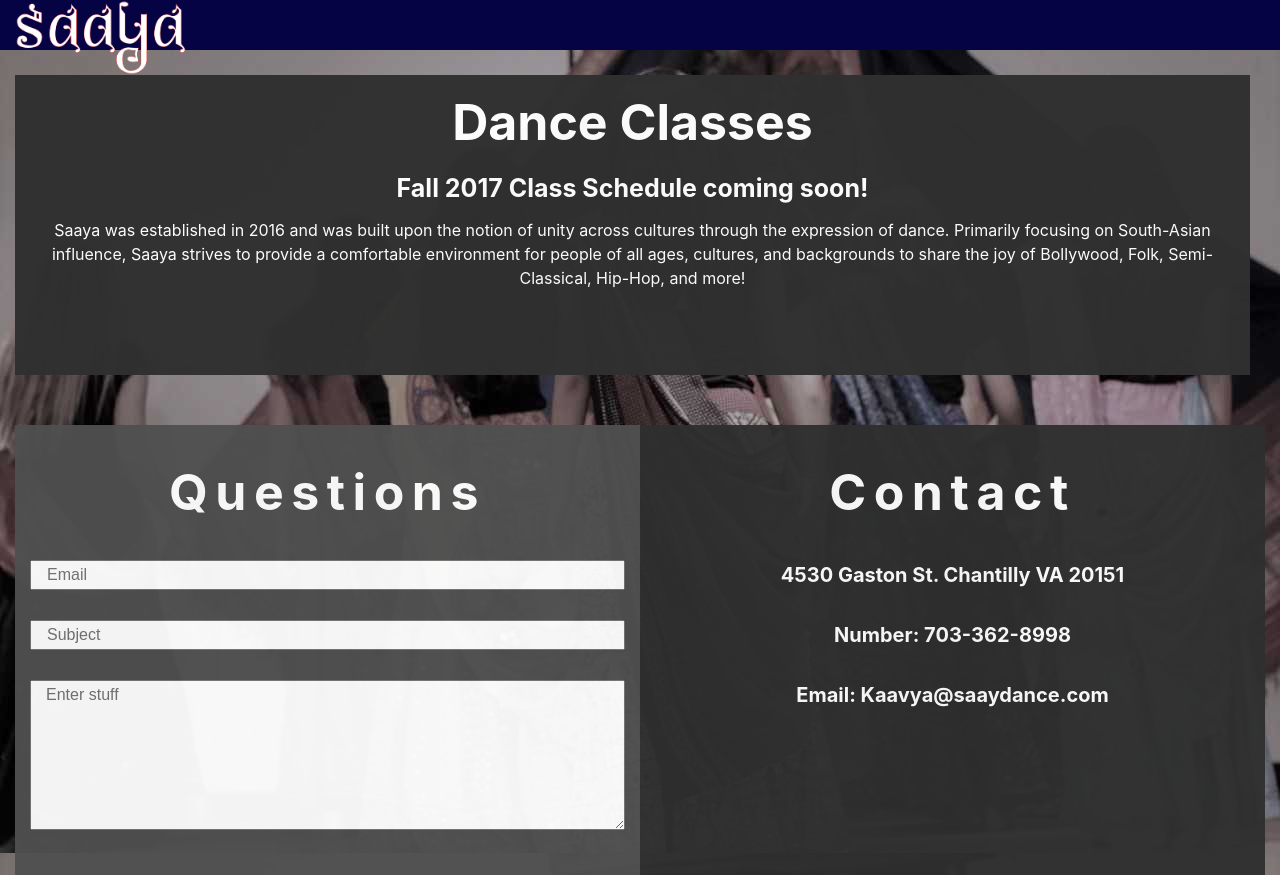
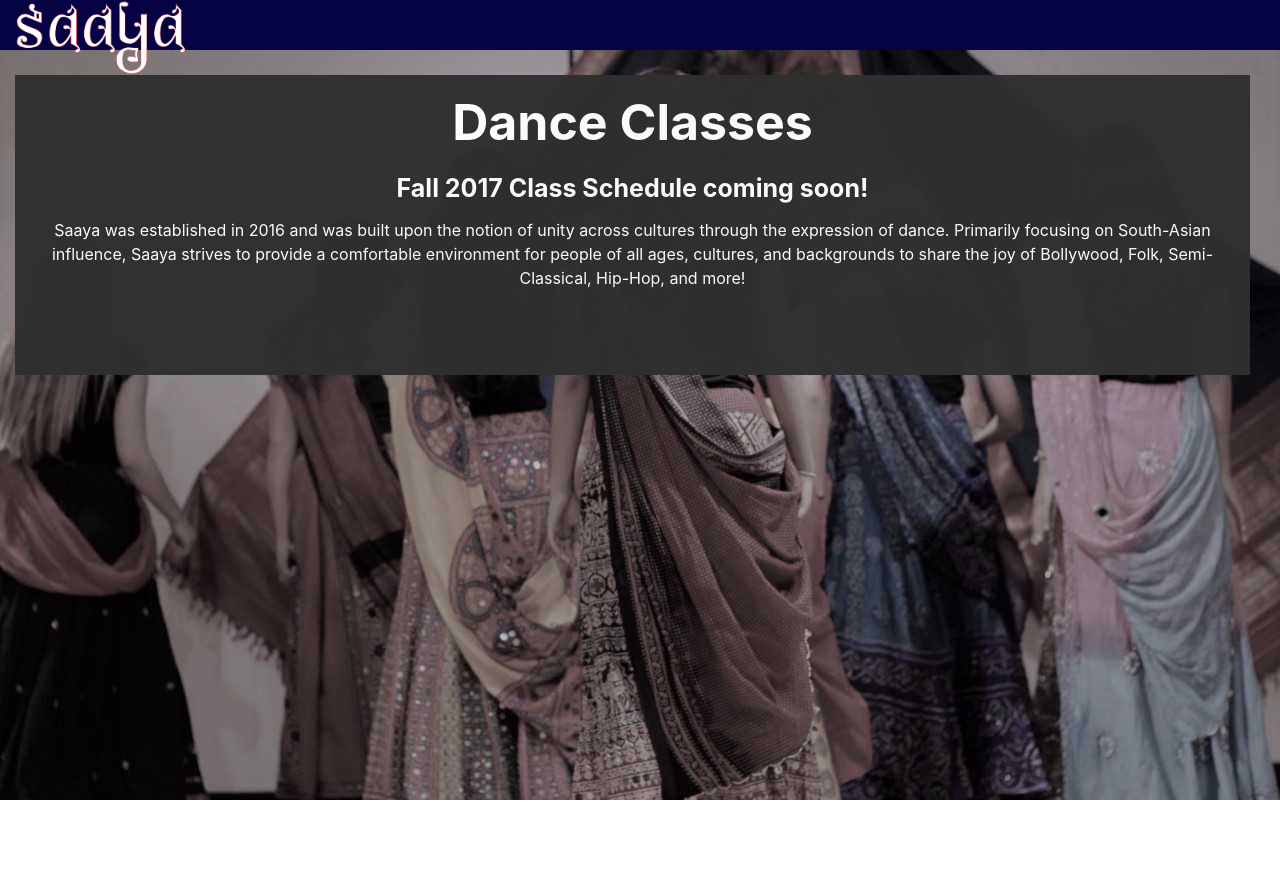
Before and after one commit to kaavyarao/kaavyas-website, a plain HTML site: page schedule.html in a window 1280 px wide. After the commit the page ends 800 px from the top, so only its background shows below. Drawn offline with nearby package versions, Linux system fonts and the light colour scheme; a script that the page names is missing.

Commit message:
attempt 2

```diff
--- a/schedule.html
+++ b/schedule.html
@@ -118,41 +118,7 @@
 
 <div class="col-12" style="height: 50px;"></div >
 
-<div class="col-12" style="padding: 0px 15px 0px 15px; opacity: .975">
 
-<div class="row" style="padding: 0px 15px 0px 15px; opacity: .975">
-<div class="col-6" style="height: 450px; background:#505050 ">
-
-	<div class="col-12" style="height: 30px;"></div>
-	<div class="col-12 text-center" style="font-size:50px;color: white;font-weight: bold;letter-spacing:7.5px"> Questions</div>
-
-	<div class="col-12" style="height: 30px;"></div>
-	<input class="col-12" style="height: 30px;" type="text" placeholder="Email">
-
-	<div class="col-12" style="height: 30px;"></div>
-	<input class="col-12" style="height: 30px;" type="text" placeholder="Subject">
-
-	<div class="col-12" style="height: 30px;"></div>
-	<textarea class="col-12" style="height: 150px;" placeholder="Enter stuff"></textarea>
-
-</div>
-<div class="col-6" style="height: 450px; background:#303030 ">
-	<div class="col-12" style="height: 30px;"></div>
-	<div class="col-12 text-center" style="font-size:50px;color: white;font-weight: bold;letter-spacing:7.5px"> Contact</div>
-
-	<div class="col-12" style="height: 30px;"></div>
-	<div class="col-12 text-center" style="font-size: 20px;color: white;font-weight: bold;">4530 Gaston St. Chantilly VA 20151</div>
-
-	<div class="col-12" style="height: 30px;"></div>
-	<div class="col-12 text-center" style="font-size: 20px;color: white;font-weight: bold;">Number: 703-362-8998</div>
-
-	<div class="col-12" style="height: 30px;"></div>
-	<div class="col-12 text-center" style="font-size: 20px;color: white;font-weight: bold;">Email: Kaavya@saaydance.com</div>
-
-</div>
-
-</div>
-</div>
 
 
 
```
Also changed, not shown: about.html (+6 -6 lines).
